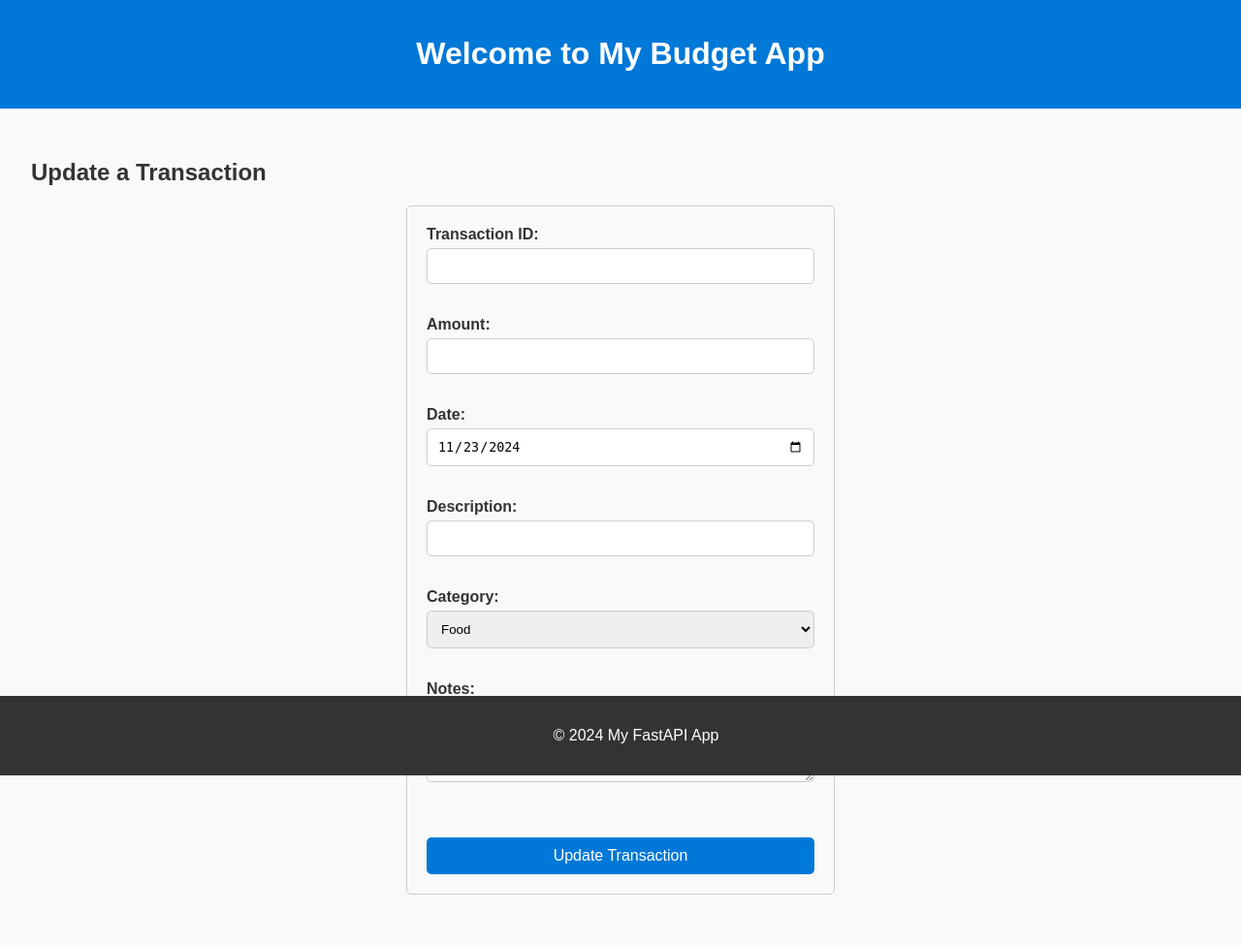
After one commit to atunison3/pytransactions, a FastAPI app: template src/templates/transaction_update_form.html in a window 1280 px wide. The commit adds this page. Shown: the whole page at 97% size. Run offline with FastAPI, Linux system fonts and the light colour scheme; the template is opened without the code that fills it, so the values that code supplies are empty.

Commit message:
Added form to update transaction.

```diff
--- a/src/app.py
+++ b/src/app.py
@@ -31,6 +31,10 @@ async def read_home(request: Request):
 async def add_transaction_form(request: Request):
     return templates.TemplateResponse("transaction_form.html", {"request": request})
 
+@app.get('/update-transaction', response_class=HTMLResponse)
+async def update_transaction_form(request: Request):
+    return templates.TemplateResponse('transaction_update_form.html', {'request': request})
+
 @app.post("/add-transaction", response_class=HTMLResponse)
 async def handle_transaction(
     request: Request,
@@ -47,3 +51,26 @@ async def handle_transaction(
         "transaction_form.html",  # Ensure this template exists
         {"request": request}
     )
+
+@app.post('/update-transaction', response_class=HTMLResponse)
+async def update_transaction(
+    request: Request,
+    transaction_id: int = Form(...),
+    amount: float = Form(...),
+    date: str = Form(...),
+    description: str = Form(...),
+    category: str = Form(...),
+    notes: str = Form(None)
+):
+
+    # Use sql app to correct transaction
+    sql_app.correct_transaction(
+        transaction_id, amount,
+        date, description,
+        category, notes
+    )
+
+    return templates.TemplateResponse(
+        'transaction_update_form.html',
+        {'request': request}
+    )
--- a/src/templates/home.html
+++ b/src/templates/home.html
@@ -6,4 +6,5 @@
 <h2>This is the Home Page</h2>
 <p>FastAPI is awesome!</p>
 <a href="/add-transaction" class="button">Add Transaction</a>
+<a href="/update-transaction" class="button">Update Transaction</a>
 {% endblock %}
--- /dev/null
+++ b/src/templates/transaction_update_form.html
@@ -0,0 +1,39 @@
+{% extends "base.html" %}
+
+{% block title %}Add Transaction{% endblock %}
+
+{% block content %}
+<h2>Update a Transaction</h2>
+
+<form action="/update-transaction" method="post">
+    <label for="transaction_id">Transaction ID:</label>
+    <input type="number" step="1" id="transaction_id" name="transaction_id" required><br><br>
+
+    <label for="amount">Amount:</label>
+    <input type="number" step="0.01" id="amount" name="amount" required><br><br>
+
+    <label for="date">Date:</label>
+    <input type="date" id="date" name="date" required><br><br>
+
+    <label for="description">Description:</label>
+    <input type="text" id="description" name="description" required><br><br>
+
+    <label for="category">Category:</label>
+    <select id="category" name="category" required>
+        <option value="Food">Food</option>
+        <option value="Auto">Transport</option>
+        <option value="Entertainment">Entertainment</option>
+        <option value="Utilities">Utilities</option>
+        <option value="Investment">Investment</option>
+        <option value="Other">Other</option>
+    </select><br><br>
+
+    <label for="notes">Notes:</label>
+    <textarea id="notes" name="notes" rows="4" cols="50"></textarea><br><br>
+
+    <button type="submit" class="button">Update Transaction</button>
+</form>
+<script>
+    document.getElementById('date').valueAsDate = new Date();
+</script>
+{% endblock %}
```
Also changed, not shown: src/application/application.py (+7 -0 lines).
